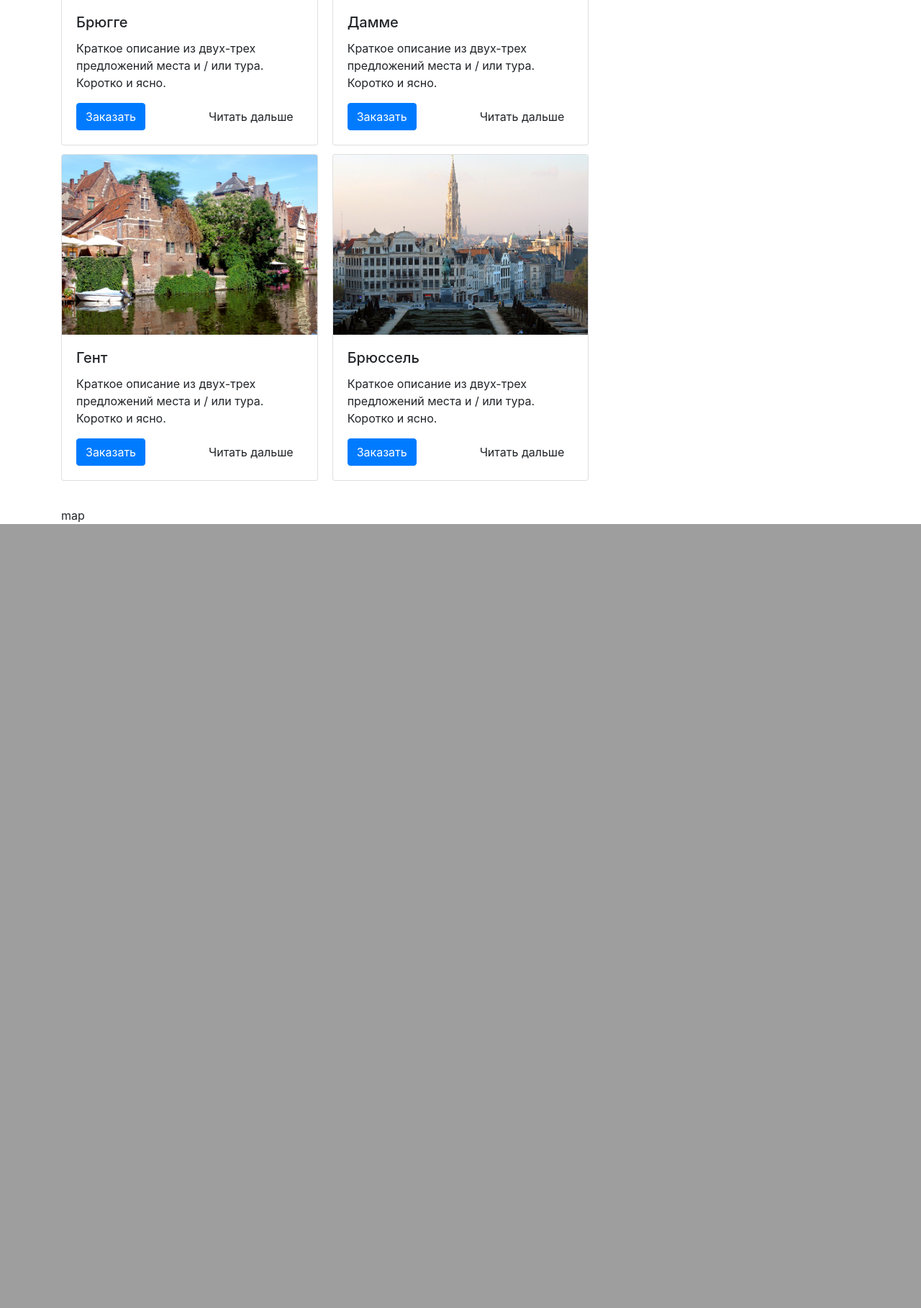
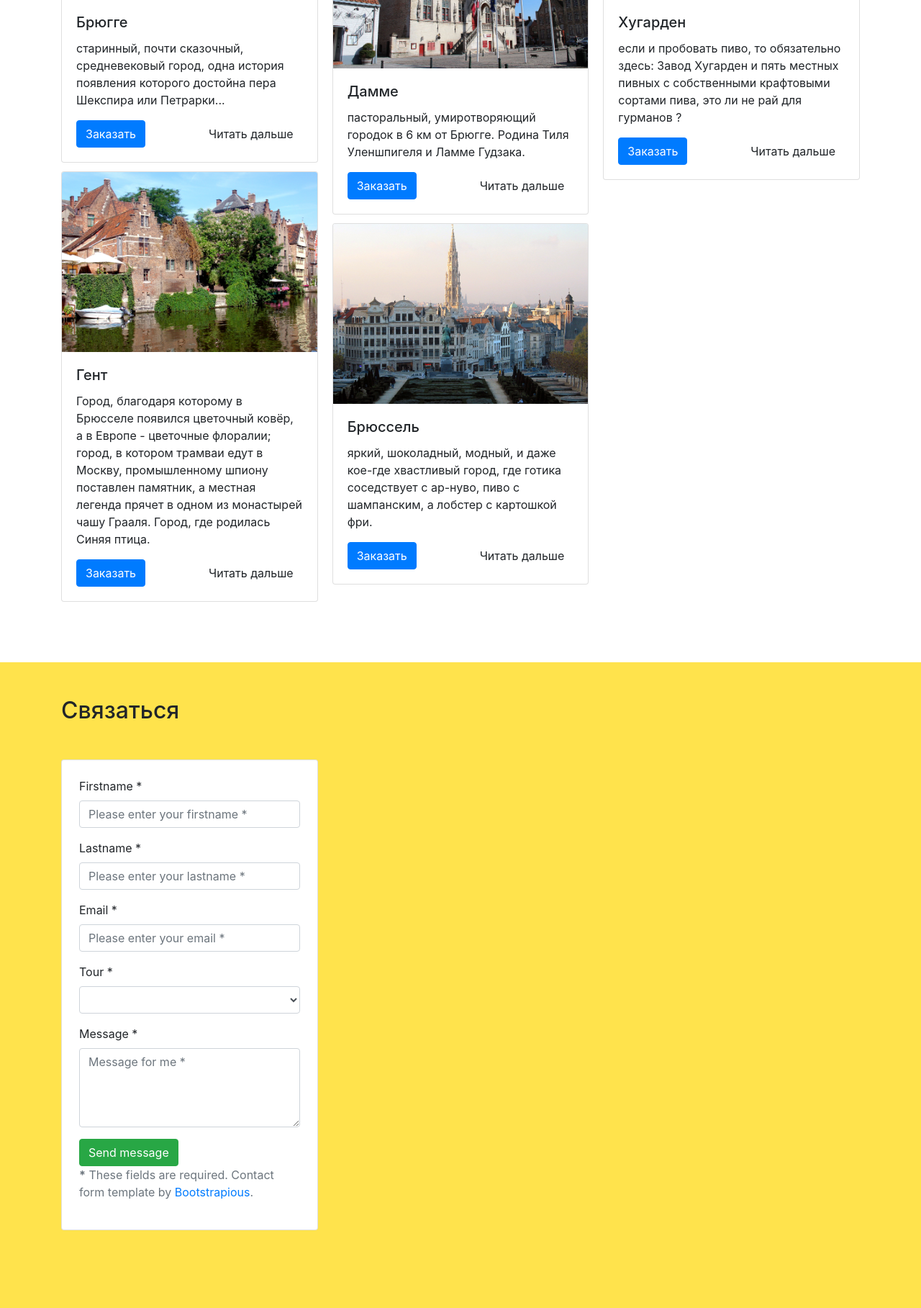
Before and after one commit to elfensky/tania.tours, a PHP site: page / in a window 1280 px wide. Shown: the part 2811-4628 px from the top of the page at 72% size. Before the commit the page ends 3539 px from the top, so only its background shows below. Run offline with PHP 8.4, Linux system fonts and the light colour scheme.

Commit message:
working contact form
added a contact form to the html, alongside the php to make it work and a javascript validator

```diff
--- a/css/screen.css
+++ b/css/screen.css
@@ -423,6 +423,10 @@ textarea {
 /*------------------------------------*\
   #COMPONENTS
 \*------------------------------------*/
+body {
+  font-size: 16px;
+}
+
 .c-jumbotron {
   background-image: url("../img/jumbotron.jpg");
   background-size: cover;
@@ -448,6 +452,27 @@ textarea {
   height: 250px;
 }
 
+.c-contact {
+  position: relative;
+  overflow: hidden;
+}
+.c-contact__background {
+  position: absolute;
+  height: 100%;
+  width: 100%;
+}
+.c-contact__overlay {
+  position: absolute;
+  background-color: rgba(255, 215, 0, 0.7);
+  height: 100%;
+  width: 100%;
+  z-index: -1;
+}
+.c-contact__map {
+  pointer-events: none;
+  height: 100%;
+  z-index: -2;
+}
 /*------------------------------------*\
   #UTILITIES
 \*------------------------------------*/
--- a/index.html
+++ b/index.html
@@ -158,7 +158,7 @@
               -->
               <div class="card-body">
                 <h5 class="card-title">Брюгге</h5>
-                <p class="card-text">Краткое описание из двух-трех предложений места и / или тура. Коротко и ясно.</p>
+                <p class="card-text">старинный, почти сказочный, средневековый город, одна история появления которого достойна пера Шекспира или Петрарки...</p>
                 <a href="#" class="btn btn-primary">Заказать</a>
                 <a href="#" class="btn card-link float-right">Читать дальше</a>
               </div>
@@ -172,7 +172,7 @@
               -->
               <div class="card-body">
                 <h5 class="card-title">Гент</h5>
-                <p class="card-text">Краткое описание из двух-трех предложений места и / или тура. Коротко и ясно.</p>
+                <p class="card-text">Город, благодаря которому в Брюсселе появился цветочный ковёр, а в Европе - цветочные флоралии; город, в котором трамваи едут в Москву, промышленному шпиону поставлен памятник, а местная легенда прячет в одном из монастырей чашу Грааля. Город, где родилась Синяя птица.</p>
                 <a href="#" class="btn btn-primary">Заказать</a>
                 <a href="#" class="btn card-link float-right">Читать дальше</a>
               </div>
@@ -186,7 +186,7 @@
               -->
               <div class="card-body">
                 <h5 class="card-title">Левен</h5>
-                <p class="card-text">Краткое описание из двух-трех предложений места и / или тура. Коротко и ясно.</p>
+                <p class="card-text">чудесный и очень атмосферный университетский городок в 23 минутах от Брюсселя. С потрясающей историей, с кружевными зданиями, с веселыми городскими скульптурами... Город-счастье, город-молодость, город-мечта.</p>
                 <a href="#" class="btn btn-primary">Заказать</a>
                 <a href="#" class="btn card-link float-right">Читать дальше</a>
               </div>
@@ -200,7 +200,7 @@
               -->
               <div class="card-body">
                 <h5 class="card-title">Дамме</h5>
-                <p class="card-text">Краткое описание из двух-трех предложений места и / или тура. Коротко и ясно.</p>
+                <p class="card-text">пасторальный, умиротворяющий городок в 6 км от Брюгге. Родина Тиля Уленшпигеля и Ламме Гудзака.</p>
                 <a href="#" class="btn btn-primary">Заказать</a>
                 <a href="#" class="btn card-link float-right">Читать дальше</a>
               </div>
@@ -214,7 +214,7 @@
               -->
               <div class="card-body">
                 <h5 class="card-title">Брюссель</h5>
-                <p class="card-text">Краткое описание из двух-трех предложений места и / или тура. Коротко и ясно.</p>
+                <p class="card-text">яркий, шоколадный, модный, и даже кое-где хвастливый город, где готика соседствует с ар-нуво, пиво с шампанским, а лобстер с картошкой фри.</p>
                 <a href="#" class="btn btn-primary">Заказать</a>
                 <a href="#" class="btn card-link float-right">Читать дальше</a>
               </div>
@@ -233,16 +233,102 @@
                 <a href="#" class="btn card-link float-right">Читать дальше</a>
               </div>
             </div>
+
+            <div class="card">
+              <img src="img/tours/hoegaarden.jpg" class="card-img-top" alt="...">
+              <!-- image by © Michielverbeek
+                   https://creativecommons.org/licenses/by-sa/3.0/
+                   https://en.wikipedia.org/wiki/Hoegaarden#/media/File:Hoegaarden,_kerk_foto1_2011-09-25_11.43.JPG
+              -->
+              <div class="card-body">
+                <h5 class="card-title">Хугарден</h5>
+                <p class="card-text">если и пробовать пиво, то обязательно здесь: Завод Хугарден и пять местных пивных с собственными крафтовыми сортами пива, это ли не рай для гурманов  ?</p>
+                <a href="#" class="btn btn-primary">Заказать</a>
+                <a href="#" class="btn card-link float-right">Читать дальше</a>
+              </div>
+            </div>
           </div>
         </div>
 
       </section>
 
         <!-- CONTACT  -->
-        <section id="contact" class="container">
-            <!-- show a map -->
-            <!-- card on top of map  -->
-            map
+        <section id="contact" class="c-contact  py-5">
+          <div class="c-contact__background">
+              <!-- show a map -->
+              <!-- card on top of map  -->
+              <div class="c-contact__overlay"></div>
+              <div id="map" class="c-contact__map"></div>
+              <!-- JAVASCRIPT -->
+              <!-- <!-- <script src="js/maps.js"></script>  --> -->
+              <!-- <!-- <script async defer src="https://maps.googleapis.com/maps/api/js?key=AIzaSyDTOcWu4YaAmLm14CD4y4NyWrhIH18eiJ8&callback=initMap"></script> --> -->
+          </div>
+          <div class="c-contact__content">
+            <div class="container my-5 c-form">
+              <div>
+                <h2 class="mb-5">Cвязаться</h2>
+              </div>
+              <div class="card-columns">
+                <div class="card p-4">
+                  <form id="contact__form" method="post" action="php/contact.php" role="form">
+
+                    <div id="contact__message" class="messages"></div>
+
+                    <div class="controls">
+
+                        <div class="form-group"> <!-- SURNAME  -->
+                          <label for="form_name">Firstname *</label>
+                          <input id="form_name" type="text" name="name" class="form-control" placeholder="Please enter your firstname *" required="required" data-error="Firstname is required.">
+                          <div class="help-block with-errors"></div>
+                        </div>
+
+                        <div class="form-group"> <!-- NAME  -->
+                          <label for="form_lastname">Lastname *</label>
+                          <input id="form_lastname" type="text" name="surname" class="form-control" placeholder="Please enter your lastname *" required="required" data-error="Lastname is required.">
+                          <div class="help-block with-errors"></div>
+                        </div>
+
+                        <div class="form-group"> <!-- EMAIL  -->
+                          <label for="form_email">Email *</label>
+                          <input id="form_email" type="email" name="email" class="form-control" placeholder="Please enter your email *" required="required" data-error="Valid email is required.">
+                          <div class="help-block with-errors"></div>
+                        </div>
+
+                        <div class="form-group"> <!-- TOUR  -->
+                          <label for="form_need">Tour *</label>
+                          <select id="form_need" name="need" class="form-control" required="required" data-error="Please specify your need.">
+                              <option value=""></option>
+                              <option value="Request quotation">Bruges</option>
+                              <option value="Request order status">Leuven</option>
+                              <option value="Request copy of an invoice">Hoegaarden</option>
+                              <option value="Other">Other</option>
+                          </select>
+                          <div class="help-block with-errors"></div>
+                        </div>
+
+                        <div class="form-group"> <!-- MESSAGE  -->
+                          <label for="form_message">Message *</label>
+                          <textarea id="form_message" name="message" class="form-control" placeholder="Message for me *" rows="4" required="required" data-error="Please, leave us a message."></textarea>
+                          <div class="help-block with-errors"></div>
+                        </div>
+
+                        <input type="submit" class="btn btn-success btn-send" value="Send message">
+
+                        <div class="row">
+                          <div class="col-md-12">
+                              <p class="text-muted">
+                                  <strong>*</strong> These fields are required. Contact form template by
+                                  <a href="https://bootstrapious.com/p/how-to-build-a-working-bootstrap-contact-form" target="_blank">Bootstrapious</a>.</p>
+                          </div>
+                        </div>
+
+                    </div>
+
+                  </form>
+                </div>
+              </div>
+            </div>
+          </div>
         </section>
 
     </main>
--- a/scss/_components.scss
+++ b/scss/_components.scss
@@ -1,6 +1,9 @@
 //Components
 //specific UI components.
 //This is where the majority of our work takes place and our UI components are often composed of Objects and Components
+body{
+  font-size: 16px;
+}
 
 .c-jumbotron {
     background-image: url("../img/jumbotron.jpg");
@@ -29,4 +32,32 @@
   height: 250px;
 }
 
-// $card-height: 100% !important;
+.c-contact{
+  position: relative;
+  overflow: hidden;
+
+  &__background{
+    position: absolute;
+    height: 100%;
+    width: 100%;
+  }
+
+  &__overlay{
+    position: absolute;
+    background-color: rgba($color: #FFD700, $alpha: 0.7);
+    height: 100%;
+    width: 100%;
+    z-index: -1;
+  }
+
+  &__map{
+    pointer-events: none;
+    height: 100%;
+    z-index: -2;
+    // filter: blur(3px);
+  }
+
+  &__form{
+
+  }
+}
```
Also changed, not shown: js/contact.js (added, +45 -0 lines), js/maps.js (added, +16 -0 lines), php/contact.php (added, +75 -0 lines), 2 other files.
